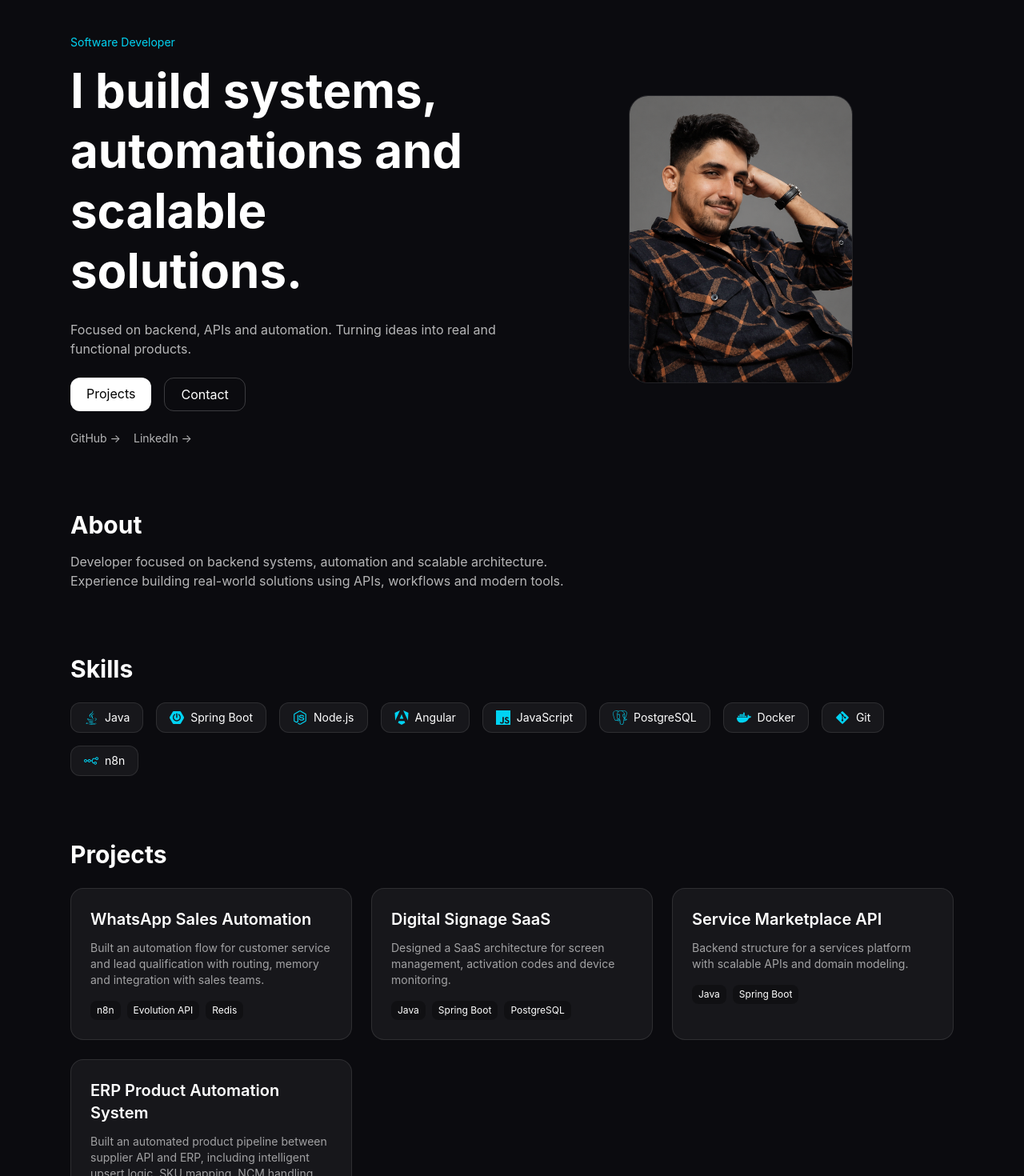
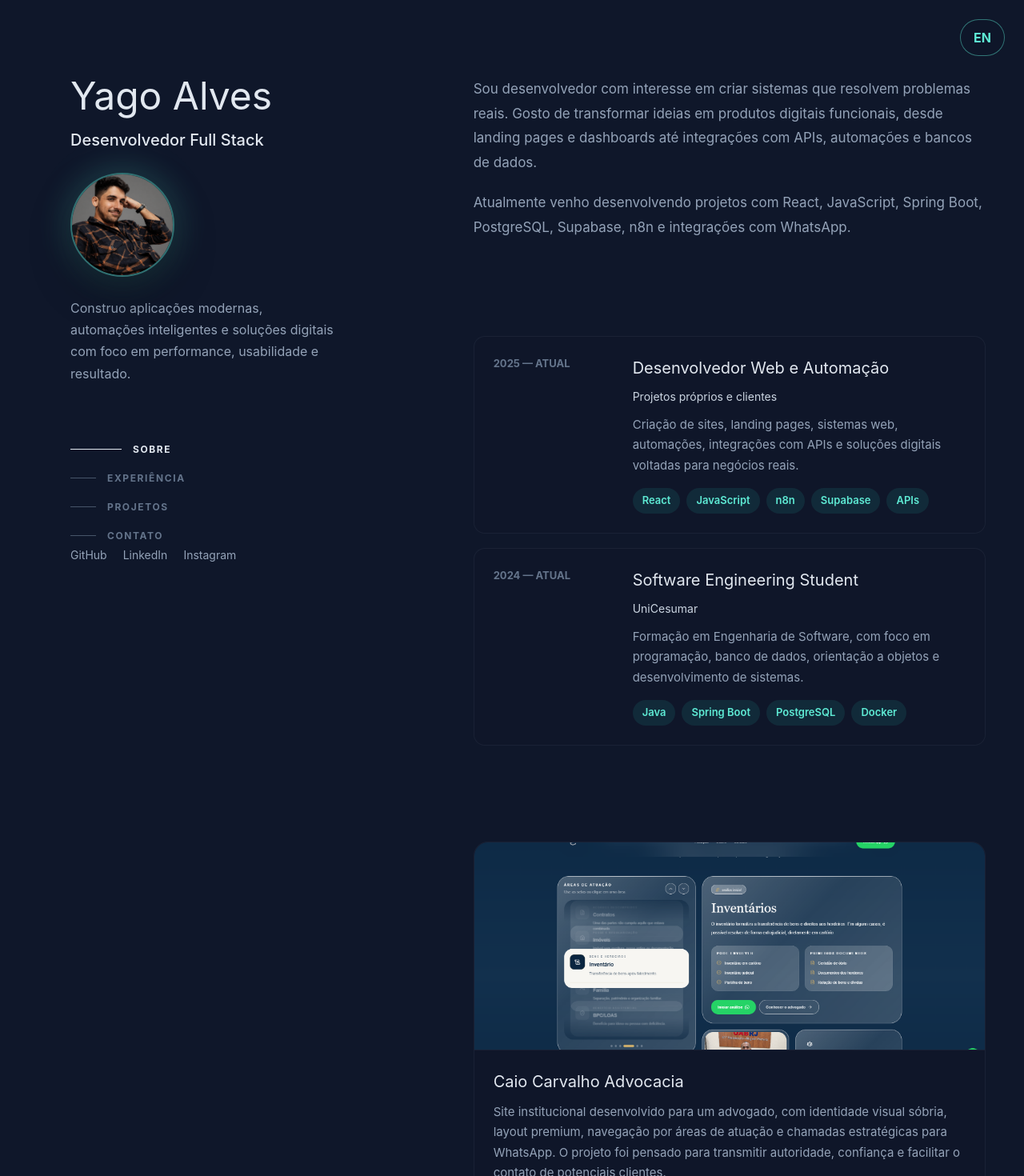
Before and after one commit to YagoACarvalho/portfolio, a React (Vite) app: page / in a window 1280 px wide. Shown: the top 1470 px of the page at 80% size. Built offline with nearby package versions, Linux system fonts and the light colour scheme; the HTML template or start-up script is replaced by a standard one.

Commit message:
Atualiza meu portfolio

```diff
--- a/src/App.css
+++ b/src/App.css
@@ -182,3 +182,53 @@
     border-right-color: var(--border);
   }
 }
+
+html {
+  scroll-behavior: smooth;
+}
+
+body {
+  margin: 0;
+}
+
+a:hover {
+  color: #5eead4 !important;
+}
+
+article:hover {
+  background: rgba(30, 41, 59, 0.55) !important;
+  transform: translateY(-3px);
+}
+
+@media (max-width: 900px) {
+  main > div {
+    display: block !important;
+    padding: 0 24px !important;
+  }
+
+  aside {
+    position: relative !important;
+    height: auto !important;
+    padding: 64px 0 32px !important;
+  }
+
+  aside nav {
+    display: none !important;
+  }
+
+  section[style] {
+    padding: 0 !important;
+  }
+
+  h1 {
+    font-size: 40px !important;
+  }
+
+  h3 {
+    display: block !important;
+  }
+
+  article {
+    grid-template-columns: 1fr !important;
+  }
+}
--- a/src/App.jsx
+++ b/src/App.jsx
@@ -1,198 +1,482 @@
-import {
-  FaJava,
-  FaNodeJs,
-  FaDocker,
-  FaGitAlt
-} from "react-icons/fa";
+import { useEffect, useState } from "react";
+import profile from "./assets/profile.png";
+import caioCarvalho from "./assets/caio-carvalho.png";
 
-import {
-  SiSpringboot,
-  SiPostgresql,
-  SiJavascript,
-  SiN8N,
-  SiAngular
-} from "react-icons/si";
+function App() {
+  const [activeSection, setActiveSection] = useState("about");
+  const [lang, setLang] = useState("pt");
 
-import profile from "./assets/profile.png";
+  const content = {
+    pt: {
+      role: "Desenvolvedor Full Stack",
+      description:
+        "Construo aplicações modernas, automações inteligentes e soluções digitais com foco em performance, usabilidade e resultado.",
+      about: "Sobre",
+      experience: "Experiência",
+      projects: "Projetos",
+      contact: "Contato",
+      about1:
+        "Sou desenvolvedor com interesse em criar sistemas que resolvem problemas reais. Gosto de transformar ideias em produtos digitais funcionais, desde landing pages e dashboards até integrações com APIs, automações e bancos de dados.",
+      about2:
+        "Atualmente venho desenvolvendo projetos com React, JavaScript, Spring Boot, PostgreSQL, Supabase, n8n e integrações com WhatsApp.",
+      contactText:
+        "Estou aberto para projetos, parcerias e oportunidades na área de desenvolvimento, automação e criação de soluções digitais.",
+      button: "Entrar em contato",
+      projectLink: "Ver projeto →",
+    },
+    en: {
+      role: "Full Stack Developer",
+      description:
+        "I build modern applications, smart automations, and digital solutions focused on performance, usability, and results.",
+      about: "About",
+      experience: "Experience",
+      projects: "Projects",
+      contact: "Contact",
+      about1:
+        "I am a developer interested in building systems that solve real problems. I like turning ideas into functional digital products, from landing pages and dashboards to API integrations, automations, and databases.",
+      about2:
+        "I currently build projects with React, JavaScript, Spring Boot, PostgreSQL, Supabase, n8n, and WhatsApp integrations.",
+      contactText:
+        "I am open to projects, partnerships, and opportunities in development, automation, and digital solutions.",
+      button: "Get in touch",
+      projectLink: "View project →",
+    },
+  };
 
-export default function Portfolio() {
+  const t = content[lang];
 
-  const skills = [
-    { name: "Java", icon: <FaJava /> },
-    { name: "Spring Boot", icon: <SiSpringboot /> },
-    { name: "Node.js", icon: <FaNodeJs /> },
-    { name: "Angular", icon: <SiAngular /> },
-    { name: "JavaScript", icon: <SiJavascript /> },
-    { name: "PostgreSQL", icon: <SiPostgresql /> },
-    { name: "Docker", icon: <FaDocker /> },
-    { name: "Git", icon: <FaGitAlt /> },
-    { name: "n8n", icon: <SiN8N /> },
+  useEffect(() => {
+    const sections = document.querySelectorAll("section[id]");
+
+    function handleScroll() {
+      let current = "about";
+
+      sections.forEach((section) => {
+        const sectionTop = section.offsetTop - 160;
+        if (window.scrollY >= sectionTop) {
+          current = section.getAttribute("id");
+        }
+      });
+
+      setActiveSection(current);
+    }
+
+    window.addEventListener("scroll", handleScroll);
+    handleScroll();
+
+    return () => window.removeEventListener("scroll", handleScroll);
+  }, []);
+
+  const navItems = [
+    { id: "about", label: t.about },
+    { id: "experience", label: t.experience },
+    { id: "projects", label: t.projects },
+    { id: "contact", label: t.contact },
+  ];
+
+  const experiences = [
+    {
+      year: "2025 — Atual",
+      title: lang === "pt" ? "Desenvolvedor Web e Automação" : "Web Developer & Automation",
+      company: lang === "pt" ? "Projetos próprios e clientes" : "Personal and client projects",
+      description:
+        lang === "pt"
+          ? "Criação de sites, landing pages, sistemas web, automações, integrações com APIs e soluções digitais voltadas para negócios reais."
+          : "Development of websites, landing pages, web systems, automations, API integrations, and digital solutions for real businesses.",
+      tags: ["React", "JavaScript", "n8n", "Supabase", "APIs"],
+    },
+    {
+      year: "2024 — Atual",
+      title: "Software Engineering Student",
+      company: "UniCesumar",
+      description:
+        lang === "pt"
+          ? "Formação em Engenharia de Software, com foco em programação, banco de dados, orientação a objetos e desenvolvimento de sistemas."
+          : "Software Engineering degree focused on programming, databases, object-oriented programming, and system development.",
+      tags: ["Java", "Spring Boot", "PostgreSQL", "Docker"],
+    },
   ];
 
   const projects = [
     {
-      title: "WhatsApp Sales Automation",
+      title: "Caio Carvalho Advocacia",
+      image: caioCarvalho,
       description:
-        "Built an automation flow for customer service and lead qualification with routing, memory and integration with sales teams.",
-      stack: ["n8n", "Evolution API", "Redis"],
-      link: "#",
+        lang === "pt"
+          ? "Site institucional desenvolvido para um advogado, com identidade visual sóbria, layout premium, navegação por áreas de atuação e chamadas estratégicas para WhatsApp. O projeto foi pensado para transmitir autoridade, confiança e facilitar o contato de potenciais clientes."
+          : "Institutional website developed for a lawyer, featuring a sober visual identity, premium layout, practice-area navigation, and strategic WhatsApp calls to action. The project was designed to communicate authority, trust, and make client contact easier.",
+      tags: ["React", "Vercel", "UI Design", "Responsive"],
+      link: "https://caiocarvalhoadv.vercel.app/",
     },
-    {
-      title: "Digital Signage SaaS",
-      description:
-        "Designed a SaaS architecture for screen management, activation codes and device monitoring.",
-      stack: ["Java", "Spring Boot", "PostgreSQL"],
-      link: "#",
-    },
-    {
-      title: "Service Marketplace API",
-      description:
-        "Backend structure for a services platform with scalable APIs and domain modeling.",
-      stack: ["Java", "Spring Boot"],
-      link: "#",
-    },
-    {
-      title: "ERP Product Automation System",
-      description:
-        "Built an automated product pipeline between supplier API and ERP, including intelligent upsert logic, SKU mapping, NCM handling, and media integration, reducing manual work and enabling scalable operations.",
-      stack: ["n8n", "REST API", "OAuth2", "Bling API"],
-      link: "#",
-    }
   ];
 
   return (
-    <div className="min-h-screen bg-[#0b0b0f] text-white">
-      <div className="max-w-6xl mx-auto px-6 py-10">
+    <main style={styles.page}>
+      <button style={styles.langButton} onClick={() => setLang(lang === "pt" ? "en" : "pt")}>
+        {lang === "pt" ? "EN" : "PT"}
+      </button>
 
-        {/* HERO */}
-        <section className="grid md:grid-cols-2 gap-10 items-center">
+      <div style={styles.container}>
+        <aside style={styles.sidebar}>
           <div>
-            <span className="text-cyan-400 text-sm">
-              Software Developer
-            </span>
+            <h1 style={styles.name}>Yago Alves</h1>
+            <h2 style={styles.role}>{t.role}</h2>
 
-            <h1 className="text-4xl md:text-6xl font-bold mt-3 leading-tight">
-              I build systems, automations and scalable solutions.
-            </h1>
-
-            <p className="text-white/70 mt-6">
-              Focused on backend, APIs and automation. Turning ideas into real and functional products.
-            </p>
-
-            <div className="mt-6 flex gap-4">
-              <a href="#projects" className="bg-white text-black px-5 py-2 rounded-xl">
-                Projects
-              </a>
-              <a href="#contact" className="border border-white/20 px-5 py-2 rounded-xl">
-                Contact
-              </a>
+            <div style={styles.avatarWrapper}>
+              <div style={styles.avatarGlow}></div>
+              <img src={profile} alt="Yago Alves" style={styles.avatar} />
             </div>
 
-            {/* LINKS */}
-            <div className="mt-6 flex gap-4 text-sm">
+            <p style={styles.description}>{t.description}</p>
+
+            <nav style={styles.nav}>
+              {navItems.map((item) => (
                 <a
-                href="https://github.com/YagoACarvalho"
-                target="_blank"
-                rel="noopener noreferrer"
-                className="text-white/70 hover:text-white"
+                  key={item.id}
+                  href={`#${item.id}`}
+                  style={{
+                    ...styles.navItem,
+                    color: activeSection === item.id ? "#e2e8f0" : "#64748b",
+                  }}
                 >
-                GitHub →
+                  <span
+                    style={{
+                      ...styles.navLine,
+                      width: activeSection === item.id ? 64 : 32,
+                      background: activeSection === item.id ? "#e2e8f0" : "#475569",
+                    }}
+                  />
+                  {item.label}
                 </a>
-              <a
-                href="https://www.linkedin.com/in/yago-carvalho-043b58345/"
-                target="_blank"
-                rel="noopener noreferrer"
-                className="text-white/70 hover:text-white"
-              >
-                LinkedIn →
+              ))}
+            </nav>
+          </div>
+
+          <div style={styles.socials}>
+            <a style={styles.socialLink} href="#">GitHub</a>
+            <a style={styles.socialLink} href="#">LinkedIn</a>
+            <a style={styles.socialLink} href="#">Instagram</a>
+          </div>
+        </aside>
+
+        <section style={styles.content}>
+          <section id="about" style={styles.section}>
+            <h3 style={styles.mobileTitle}>{t.about}</h3>
+            <p style={styles.text}>{t.about1}</p>
+            <p style={styles.text}>{t.about2}</p>
+          </section>
+
+          <section id="experience" style={styles.section}>
+            <h3 style={styles.mobileTitle}>{t.experience}</h3>
+            {experiences.map((exp) => (
+              <ExperienceCard key={exp.title} {...exp} />
+            ))}
+          </section>
+
+          <section id="projects" style={styles.section}>
+            <h3 style={styles.mobileTitle}>{t.projects}</h3>
+
+            {projects.map((project) => (
+              <ProjectCard key={project.title} {...project} projectLink={t.projectLink} />
+            ))}
+          </section>
+
+          <section id="contact" style={styles.section}>
+            <h3 style={styles.mobileTitle}>{t.contact}</h3>
+            <p style={styles.text}>{t.contactText}</p>
+
+            <a style={styles.button} href="mailto:seuemail@email.com">
+              {t.button}
             </a>
+          </section>
+        </section>
+      </div>
+    </main>
+  );
+}
+
+function ExperienceCard({ year, title, company, description, tags }) {
+  return (
+    <article style={styles.card}>
+      <div style={styles.year}>{year}</div>
+
+      <div>
+        <h3 style={styles.cardTitle}>{title}</h3>
+        <p style={styles.company}>{company}</p>
+        <p style={styles.cardText}>{description}</p>
+
+        <div style={styles.tags}>
+          {tags.map((tag) => (
+            <span key={tag} style={styles.tag}>{tag}</span>
+          ))}
         </div>
       </div>
+    </article>
+  );
+}
 
-          {/* FOTO */}
-          <div className="flex justify-center">
-            <div className="w-[280px] h-[360px] rounded-3xl overflow-hidden border border-white/10">
-              <img
-                src={profile}
-                alt="Profile"
-                className="w-full h-full object-cover"
-              />
-            </div>
-          </div>
-        </section>
+function ProjectCard({ title, image, description, tags, link, projectLink }) {
+  return (
+    <article style={styles.projectCard}>
+      <img src={image} alt={title} style={styles.projectImage} />
 
-        {/* ABOUT */}
-        <section className="mt-20">
-          <h2 className="text-3xl font-bold mb-4">About</h2>
-          <p className="text-white/70 max-w-2xl">
-            Developer focused on backend systems, automation and scalable architecture.
-            Experience building real-world solutions using APIs, workflows and modern tools.
-          </p>
-        </section>
+      <div style={styles.projectContent}>
+        <h3 style={styles.cardTitle}>{title}</h3>
+        <p style={styles.cardText}>{description}</p>
 
-        {/* SKILLS */}
-        <section className="mt-20">
-          <h2 className="text-3xl font-bold mb-6">Skills</h2>
-
-          <div className="flex flex-wrap gap-4">
-            {skills.map((skill) => (
-              <div
-                key={skill.name}
-                className="flex items-center gap-2 px-4 py-2 border border-white/10 rounded-xl bg-white/5 text-sm hover:bg-white/10 transition"
-              >
-                <span className="text-cyan-400 text-lg">
-                  {skill.icon}
-                </span>
-                {skill.name}
-              </div>
-            ))}
-          </div>
-        </section>
-
-        {/* PROJECTS */}
-        <section id="projects" className="mt-20">
-          <h2 className="text-3xl font-bold mb-6">Projects</h2>
-
-          <div className="grid md:grid-cols-3 gap-6">
-            {projects.map((project) => (
-              <div
-                key={project.title}
-                className="p-6 bg-white/5 border border-white/10 rounded-2xl hover:bg-white/10 transition"
-              >
-                <h3 className="text-xl font-semibold">{project.title}</h3>
-
-                <p className="text-white/60 text-sm mt-3">
-                  {project.description}
-                </p>
-
-                <div className="flex flex-wrap gap-2 mt-4">
-                  {project.stack.map((item) => (
-                    <span
-                      key={item}
-                      className="text-xs px-2 py-1 bg-black/30 rounded-lg"
-                    >
-                      {item}
-                    </span>
+        <div style={styles.tags}>
+          {tags.map((tag) => (
+            <span key={tag} style={styles.tag}>{tag}</span>
           ))}
         </div>
 
+        <a href={link} target="_blank" rel="noreferrer" style={styles.projectLink}>
+          {projectLink}
+        </a>
       </div>
-            ))}
-          </div>
-        </section>
-
-        {/* CONTACT */}
-        <section id="contact" className="mt-20">
-          <h2 className="text-3xl font-bold mb-4">Contact</h2>
-
-          <div className="flex flex-col gap-3">
-            <a href="mailto:yagodevtech@gmail.com">yagodevtech@gmail.com</a>
-            <a href="https://github.com/YagoACarvalho">GitHub</a>
-            <a href="https://www.linkedin.com/in/yago-carvalho-043b58345/">LinkedIn</a>
-          </div>
-        </section>
-
-      </div>
-    </div>
+    </article>
   );
 }
+
+const styles = {
+  page: {
+    minHeight: "100vh",
+    background: "#0f172a",
+    color: "#94a3b8",
+    fontFamily: "Inter, system-ui, sans-serif",
+    position: "relative",
+  },
+
+  langButton: {
+    position: "fixed",
+    top: "24px",
+    right: "24px",
+    zIndex: 20,
+    background: "rgba(15, 23, 42, 0.85)",
+    color: "#5eead4",
+    border: "1px solid rgba(94, 234, 212, 0.45)",
+    borderRadius: "999px",
+    padding: "10px 16px",
+    fontWeight: 700,
+    cursor: "pointer",
+    backdropFilter: "blur(10px)",
+  },
+
+  container: {
+    maxWidth: "1200px",
+    margin: "0 auto",
+    display: "grid",
+    gridTemplateColumns: "42% 58%",
+    gap: "40px",
+    padding: "0 48px",
+  },
+
+  sidebar: {
+    height: "100vh",
+    position: "sticky",
+    top: 0,
+    padding: "96px 0",
+    display: "flex",
+    flexDirection: "column",
+    justifyContent: "space-between",
+  },
+
+  name: {
+    fontSize: "48px",
+    lineHeight: "1",
+    color: "#e2e8f0",
+    margin: "0 0 16px",
+  },
+
+  role: {
+    fontSize: "20px",
+    color: "#e2e8f0",
+    fontWeight: 500,
+    margin: "0 0 24px",
+  },
+
+  avatarWrapper: {
+    width: "130px",
+    height: "130px",
+    position: "relative",
+    margin: "26px 0",
+  },
+
+  avatarGlow: {
+    position: "absolute",
+    inset: "-8px",
+    background: "rgba(94, 234, 212, 0.18)",
+    filter: "blur(18px)",
+    borderRadius: "50%",
+  },
+
+  avatar: {
+    position: "relative",
+    width: "130px",
+    height: "130px",
+    borderRadius: "50%",
+    objectFit: "cover",
+    border: "2px solid rgba(94, 234, 212, 0.35)",
+    boxShadow: "0 20px 50px rgba(0, 0, 0, 0.35)",
+  },
+
+  description: {
+    maxWidth: "330px",
+    fontSize: "16px",
+    lineHeight: "1.7",
+    margin: 0,
+  },
+
+  nav: {
+    marginTop: "72px",
+    display: "flex",
+    flexDirection: "column",
+    gap: "18px",
+  },
+
+  navItem: {
+    display: "flex",
+    alignItems: "center",
+    gap: "14px",
+    textDecoration: "none",
+    textTransform: "uppercase",
+    letterSpacing: "1.6px",
+    fontSize: "12px",
+    fontWeight: 700,
+    transition: "0.25s ease",
+  },
+
+  navLine: {
+    height: "1px",
+    transition: "0.25s ease",
+  },
+
+  socials: {
+    display: "flex",
+    gap: "20px",
+    flexWrap: "wrap",
+  },
+
+  socialLink: {
+    color: "#94a3b8",
+    textDecoration: "none",
+    fontSize: "14px",
+  },
+
+  content: {
+    padding: "96px 0",
+  },
+
+  section: {
+    marginBottom: "120px",
+    scrollMarginTop: "96px",
+  },
+
+  mobileTitle: {
+    display: "none",
+    color: "#e2e8f0",
+    fontSize: "18px",
+    marginBottom: "24px",
+  },
+
+  text: {
+    fontSize: "17px",
+    lineHeight: "1.8",
+    marginBottom: "20px",
+  },
+
+  card: {
+    display: "grid",
+    gridTemplateColumns: "150px 1fr",
+    gap: "24px",
+    padding: "24px",
+    borderRadius: "14px",
+    marginBottom: "18px",
+    background: "rgba(15, 23, 42, 0.4)",
+    border: "1px solid rgba(148, 163, 184, 0.08)",
+    transition: "0.25s ease",
+  },
+
+  year: {
+    fontSize: "13px",
+    color: "#64748b",
+    fontWeight: 700,
+    textTransform: "uppercase",
+  },
+
+  cardTitle: {
+    color: "#e2e8f0",
+    fontSize: "20px",
+    margin: "0 0 10px",
+  },
+
+  company: {
+    color: "#cbd5e1",
+    fontSize: "14px",
+    margin: "0 0 12px",
+  },
+
+  cardText: {
+    fontSize: "15px",
+    lineHeight: "1.7",
+    margin: "0 0 16px",
+  },
+
+  tags: {
+    display: "flex",
+    flexWrap: "wrap",
+    gap: "8px",
+  },
+
+  tag: {
+    background: "rgba(45, 212, 191, 0.1)",
+    color: "#5eead4",
+    padding: "6px 12px",
+    borderRadius: "999px",
+    fontSize: "13px",
+    fontWeight: 600,
+  },
+
+  projectCard: {
+    borderRadius: "18px",
+    marginBottom: "28px",
+    background: "rgba(15, 23, 42, 0.4)",
+    border: "1px solid rgba(148, 163, 184, 0.08)",
+    overflow: "hidden",
+    transition: "0.25s ease",
+  },
+
+  projectImage: {
+    width: "100%",
+    height: "260px",
+    objectFit: "cover",
+    display: "block",
+    borderBottom: "1px solid rgba(148, 163, 184, 0.08)",
+  },
+
+  projectContent: {
+    padding: "24px",
+  },
+
+  projectLink: {
+    display: "inline-block",
+    marginTop: "16px",
+    color: "#5eead4",
+    textDecoration: "none",
+    fontWeight: 700,
+    fontSize: "14px",
+  },
+
+  button: {
+    display: "inline-block",
+    marginTop: "20px",
+    padding: "14px 22px",
+    border: "1px solid #5eead4",
+    borderRadius: "8px",
+    color: "#5eead4",
+    textDecoration: "none",
+    fontWeight: 700,
+  },
+};
+
+export default App;
```
Also changed, not shown: src/assets/caio-carvalho.png (added). Lines whose indentation alone changed are shown as unchanged.
